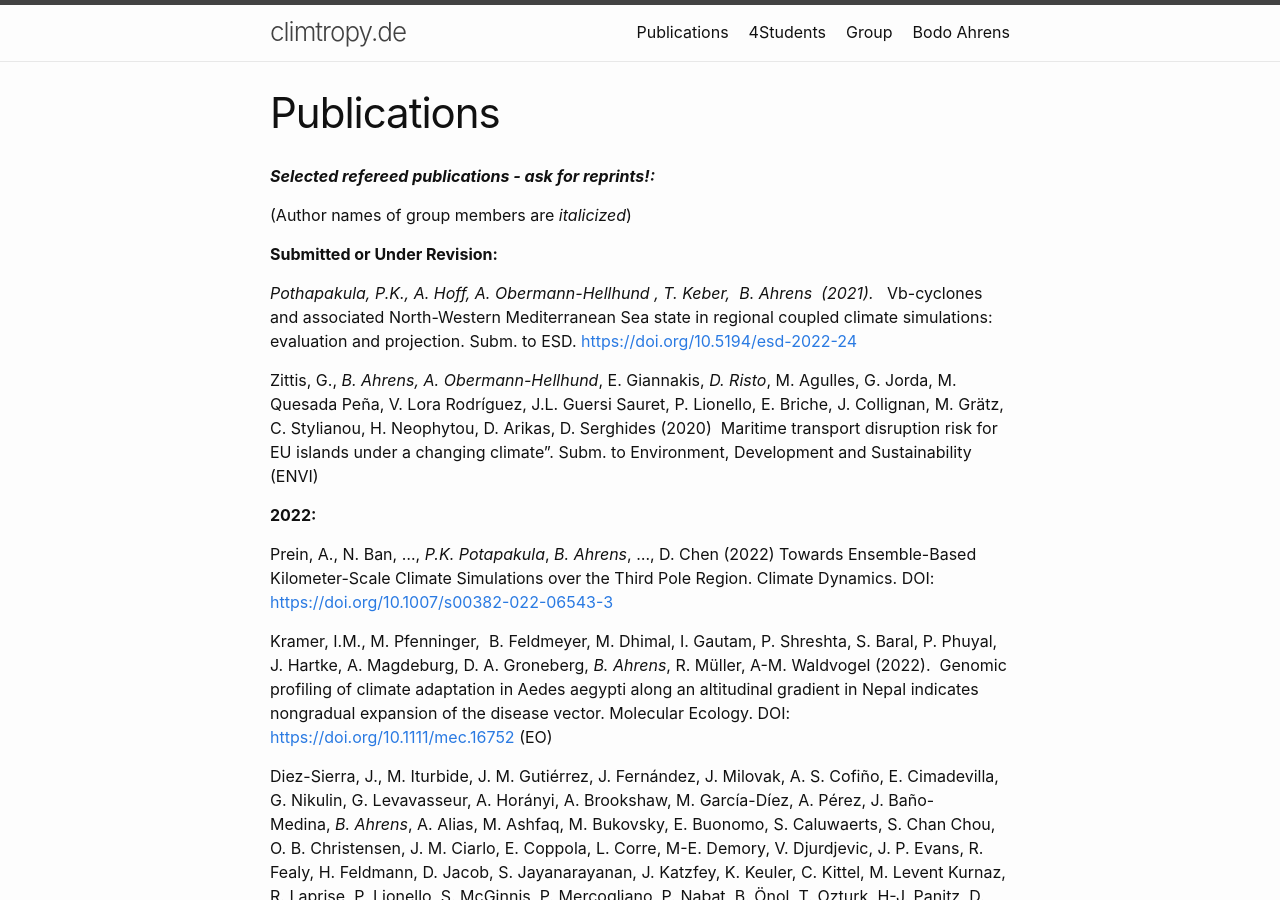
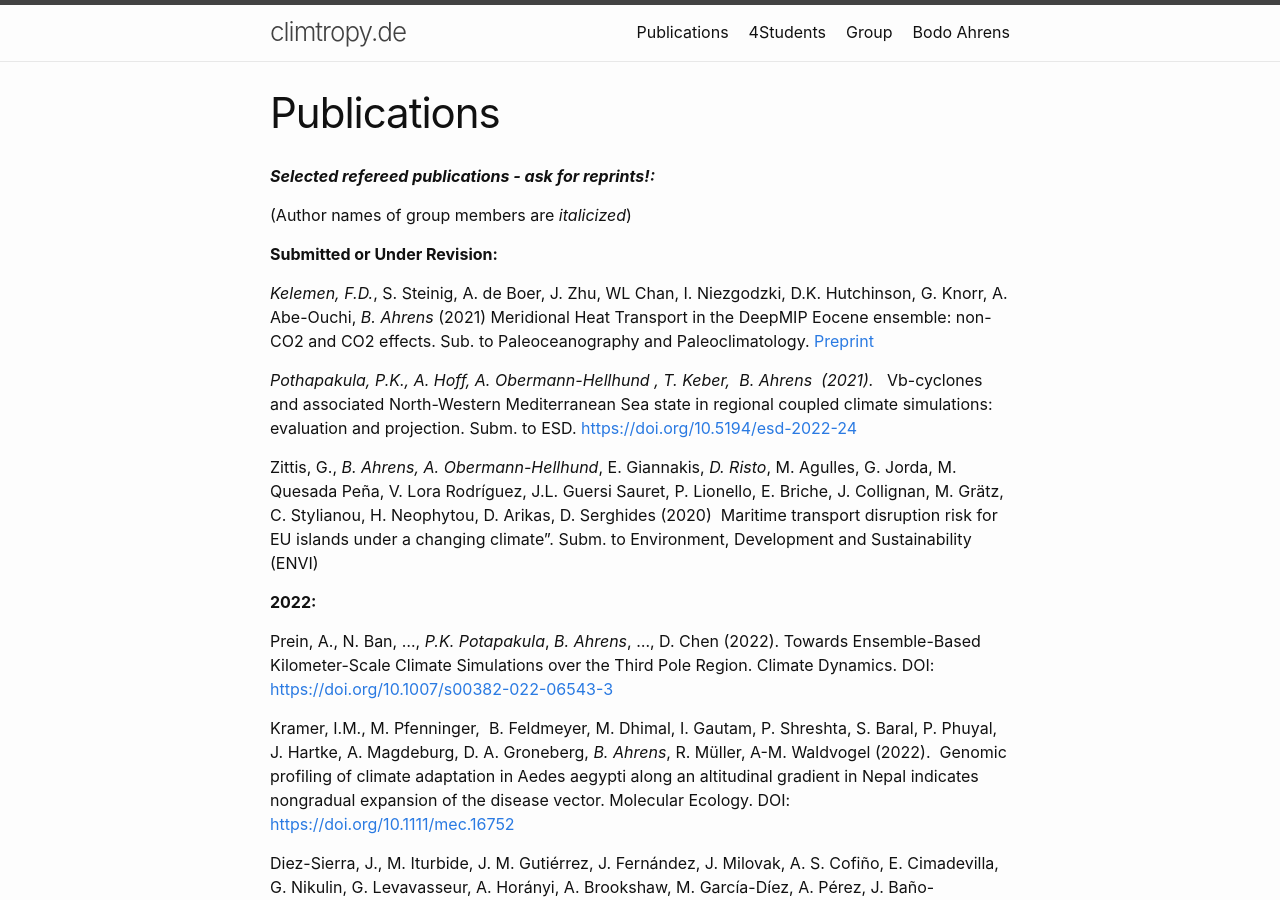
Before and after one commit to cliphy/cliphy.github.io, a Jekyll site: the page built from pubs.markdown, in a window 1280 px wide and 900 px high. Built offline with Jekyll 4.4.1, drawn with Linux system fonts in a browser that asks for light colours.

Commit message:
Update pubs.markdown

```diff
--- a/pubs.markdown
+++ b/pubs.markdown
@@ -11,6 +11,8 @@ group members are *italicized*)
 
 **Submitted or
 Under Revision:**
+
+*Kelemen, F.D.*, S. Steinig, A. de Boer, J. Zhu, WL Chan, I. Niezgodzki, D.K. Hutchinson, G. Knorr, A. Abe-Ouchi, *B. Ahrens* (2021) Meridional Heat Transport in the DeepMIP Eocene ensemble: non-CO2 and CO2 effects. Sub. to Paleoceanography and Paleoclimatology. <a href="https://www.authorea.com/doi/full/10.22541/essoar.167065777.72214683/v1" target="_blank">Preprint</a>
 
 *Pothapakula, P.K., A. Hoff, A. Obermann-Hellhund , T. Keber,  B. Ahrens
  (2021).  *
@@ -35,7 +37,7 @@ to Environment, Development and Sustainability (ENVI)
 
 Prein, A., N. Ban,
 …, *P.K. Potapakula*, *B. Ahrens*, …, D. Chen
-(2022) Towards Ensemble-Based Kilometer-Scale Climate Simulations over
+(2022). Towards Ensemble-Based Kilometer-Scale Climate Simulations over
 the Third Pole Region. Climate Dynamics. DOI:
 <a href="https://doi.org/10.1007/s00382-022-06543-3"
 target="_blank" style="">
@@ -47,7 +49,7 @@ P. Phuyal, J. Hartke, A. Magdeburg, D. A. Groneberg, *B. Ahrens*, R.
 Müller, A-M. Waldvogel (2022).
 Genomic profiling of climate adaptation in Aedes aegypti along an altitudinal gradient in Nepal indicates nongradual expansion of the disease vector. Molecular
 Ecology. DOI: <a href="http://dx.doi.org/10.1111/mec.16752"
-target="_blank" style="">https://doi.org/10.1111/mec.16752</a> (EO)
+target="_blank" style="">https://doi.org/10.1111/mec.16752</a>
 
 Diez-Sierra, J., M.
 Iturbide, J. M. Gutiérrez, J. Fernández, J. Milovak, A. S. Cofiño, E.
```
